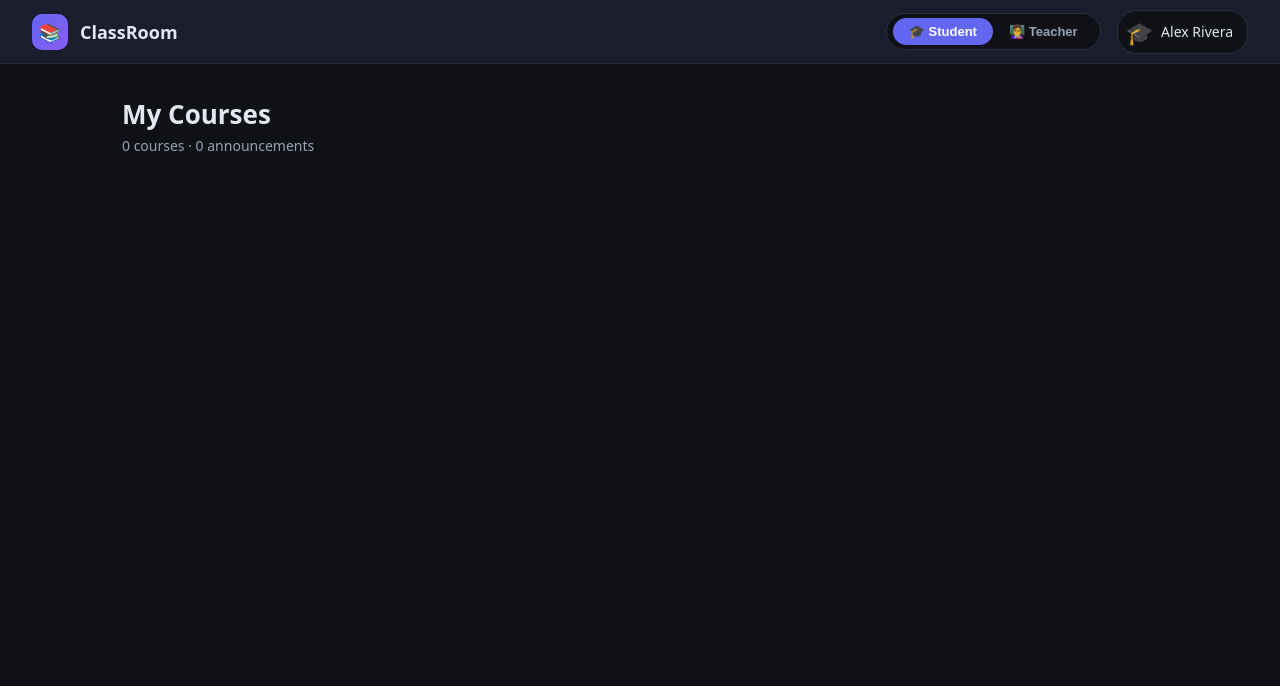
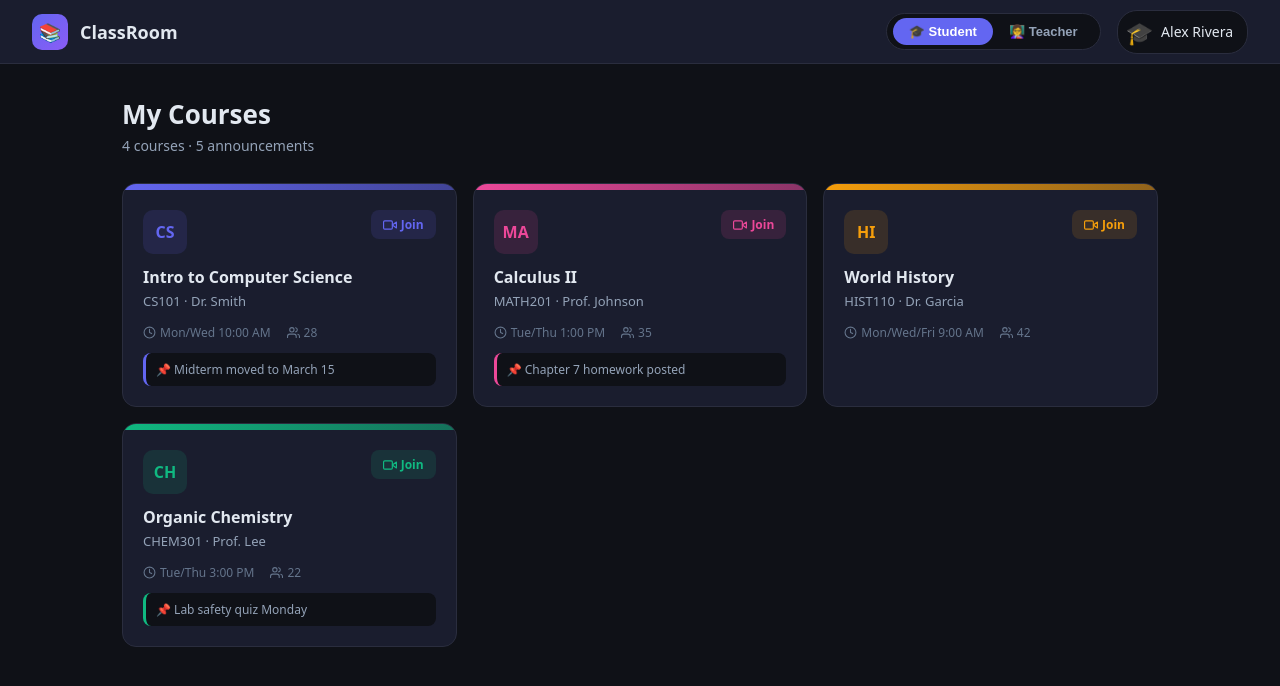
Before and after one commit to madisonparente/SSW-555-Team-6-Project, a React (Create React App) app: page / in a window 1280 px wide. Shown: the top 686 px of the page. Built offline with nearby package versions, Linux system fonts and the light colour scheme.

Commit message:
Add courses and junk data

```diff
--- a/src/App.jsx
+++ b/src/App.jsx
@@ -1,9 +1,17 @@
-import React, { useState } from "react";
+import { useState } from "react";
 import Header from "./components/Header";
+import CourseCard from "./components/CourseCard";
+import INITIAL_COURSES from "./data/courses";
 import "./App.css";
 
 export default function App() {
   const [role, setRole] = useState("student");
+  const [courses] = useState(INITIAL_COURSES);
+
+  const totalAnnouncements = courses.reduce(
+    (sum, c) => sum + c.announcements.length,
+    0,
+  );
 
   return (
     <div>
@@ -14,10 +22,16 @@ export default function App() {
             <h1 className="page-title">
               {role === "student" ? "My Courses" : "My Classes"}
             </h1>
-            <p className="page-subtitle">0 courses · 0 announcements</p>
+            <p className="page-subtitle">
+              {courses.length} courses · {totalAnnouncements} announcements
+            </p>
           </div>
         </div>
-        <div className="course-grid"></div>
+        <div className="course-grid">
+          {courses.map((c) => (
+            <CourseCard key={c.id} course={c} />
+          ))}
+        </div>
       </main>
     </div>
   );
--- /dev/null
+++ b/src/components/CourseCard.jsx
@@ -0,0 +1,66 @@
+import Icon from "./Icon";
+
+const CourseCard = ({ course, onClick }) => {
+  const c = course;
+  return (
+    <div
+      className="course-card"
+      onClick={onClick}
+      onMouseEnter={(e) => {
+        e.currentTarget.style.borderColor = c.color;
+      }}
+      onMouseLeave={(e) => {
+        e.currentTarget.style.borderColor = "#2a2d3e";
+      }}
+    >
+      <div
+        style={{
+          height: 6,
+          background: `linear-gradient(90deg, ${c.color}, ${c.color}88)`,
+        }}
+      />
+      <div className="card-body">
+        <div className="card-top">
+          <div
+            className="card-icon"
+            style={{ background: c.color + "22", color: c.color }}
+          >
+            {c.code.slice(0, 2)}
+          </div>
+          <a
+            href={c.meetLink}
+            target="_blank"
+            rel="noopener noreferrer"
+            onClick={(e) => e.stopPropagation()}
+            className="join-badge"
+            style={{ background: c.color + "22", color: c.color }}
+          >
+            <Icon type="video" size={14} /> Join
+          </a>
+        </div>
+        <h3 className="card-title">{c.name}</h3>
+        <p className="card-meta">
+          {c.code} · {c.teacher}
+        </p>
+        <div className="card-info">
+          <span>
+            <Icon type="clock" size={13} /> {c.schedule}
+          </span>
+          <span>
+            <Icon type="users" size={13} /> {c.students}
+          </span>
+        </div>
+        {c.announcements.length > 0 && (
+          <div
+            className="card-announcement"
+            style={{ borderLeft: `3px solid ${c.color}` }}
+          >
+            📌 {c.announcements[0]}
+          </div>
+        )}
+      </div>
+    </div>
+  );
+};
+
+export default CourseCard;
--- /dev/null
+++ b/src/data/courses.js
@@ -0,0 +1,48 @@
+const INITIAL_COURSES = [
+  {
+    id: 1,
+    name: "Intro to Computer Science",
+    code: "CS101",
+    teacher: "Dr. Smith",
+    meetLink: "https://meet.google.com/abc-defg-hij",
+    color: "#6366f1",
+    schedule: "Mon/Wed 10:00 AM",
+    students: 28,
+    announcements: ["Midterm moved to March 15", "Lab 3 due Friday"],
+  },
+  {
+    id: 2,
+    name: "Calculus II",
+    code: "MATH201",
+    teacher: "Prof. Johnson",
+    meetLink: "https://meet.google.com/klm-nopq-rst",
+    color: "#ec4899",
+    schedule: "Tue/Thu 1:00 PM",
+    students: 35,
+    announcements: ["Chapter 7 homework posted"],
+  },
+  {
+    id: 3,
+    name: "World History",
+    code: "HIST110",
+    teacher: "Dr. Garcia",
+    meetLink: "https://meet.google.com/uvw-xyza-bcd",
+    color: "#f59e0b",
+    schedule: "Mon/Wed/Fri 9:00 AM",
+    students: 42,
+    announcements: [],
+  },
+  {
+    id: 4,
+    name: "Organic Chemistry",
+    code: "CHEM301",
+    teacher: "Prof. Lee",
+    meetLink: "https://meet.google.com/efg-hijk-lmn",
+    color: "#10b981",
+    schedule: "Tue/Thu 3:00 PM",
+    students: 22,
+    announcements: ["Lab safety quiz Monday", "Office hours moved to 4 PM"],
+  },
+];
+
+export default INITIAL_COURSES;
```
Also changed, not shown: 2 other files (tests, documents, lock files or other folders).
